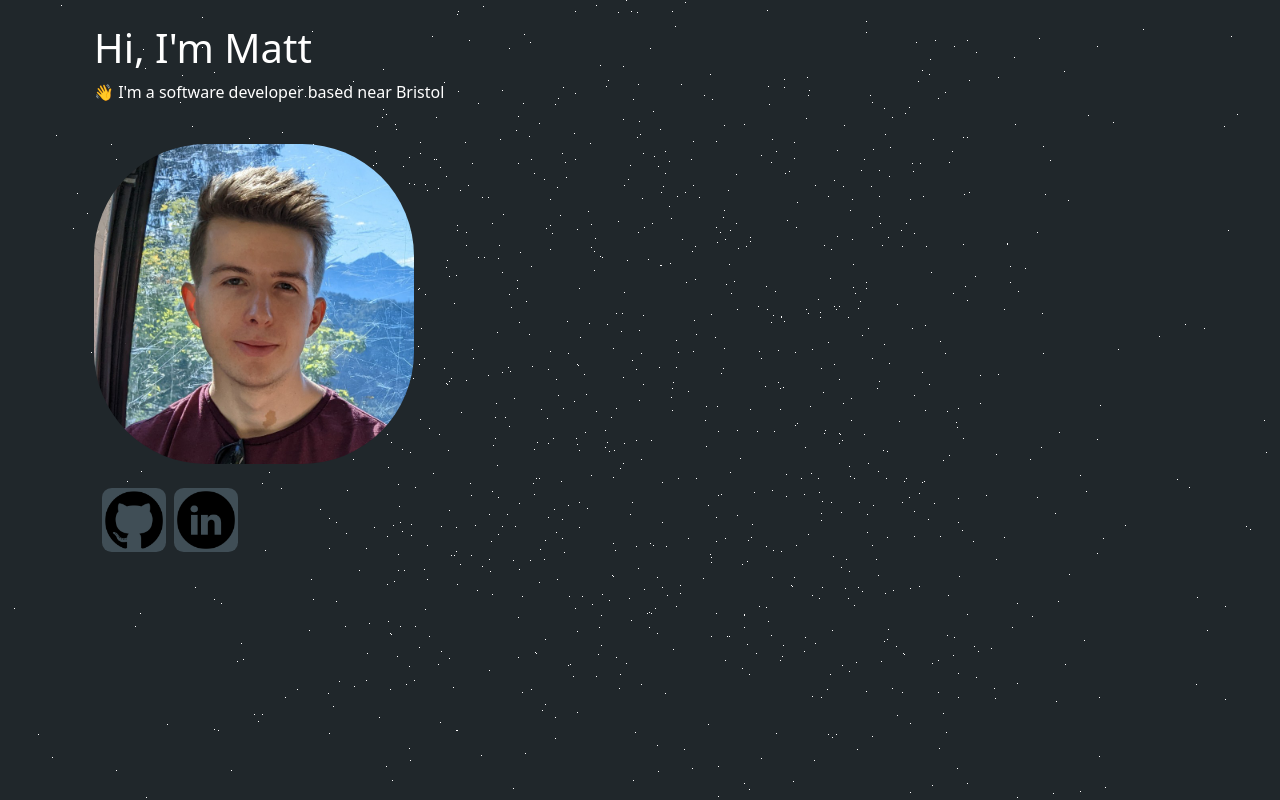
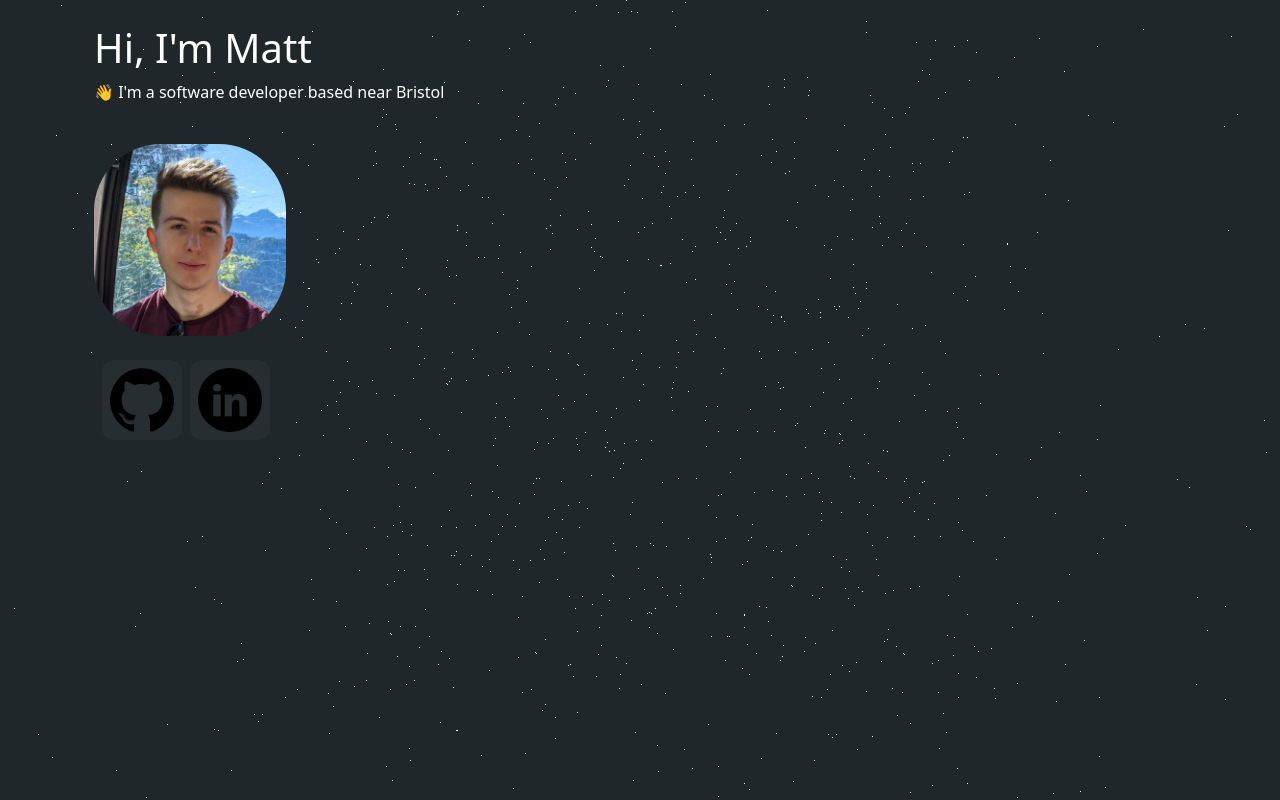
Before and after one commit to MattBarkway/portfolio-site, a React (Create React App) app in the folder frontend/: page / in a window 1280 px wide. Built offline with nearby package versions, Linux system fonts and the light colour scheme.

Commit message:
face smaller, icons bigger

```diff
--- a/frontend/src/styles/styles.css
+++ b/frontend/src/styles/styles.css
@@ -6,15 +6,15 @@
 }
 
 .social {
-    height: 4em;
-    background: #404e56;
+    height: 5em;
+    background: #272e32;
     border-radius: 15%;
-    padding: 0.2em;
+    padding: 0.5em;
 }
 
 .portrait {
     border-radius: 35%;
-    height: 20em;
+    width: 12em;
 }
 
 .main {
```
